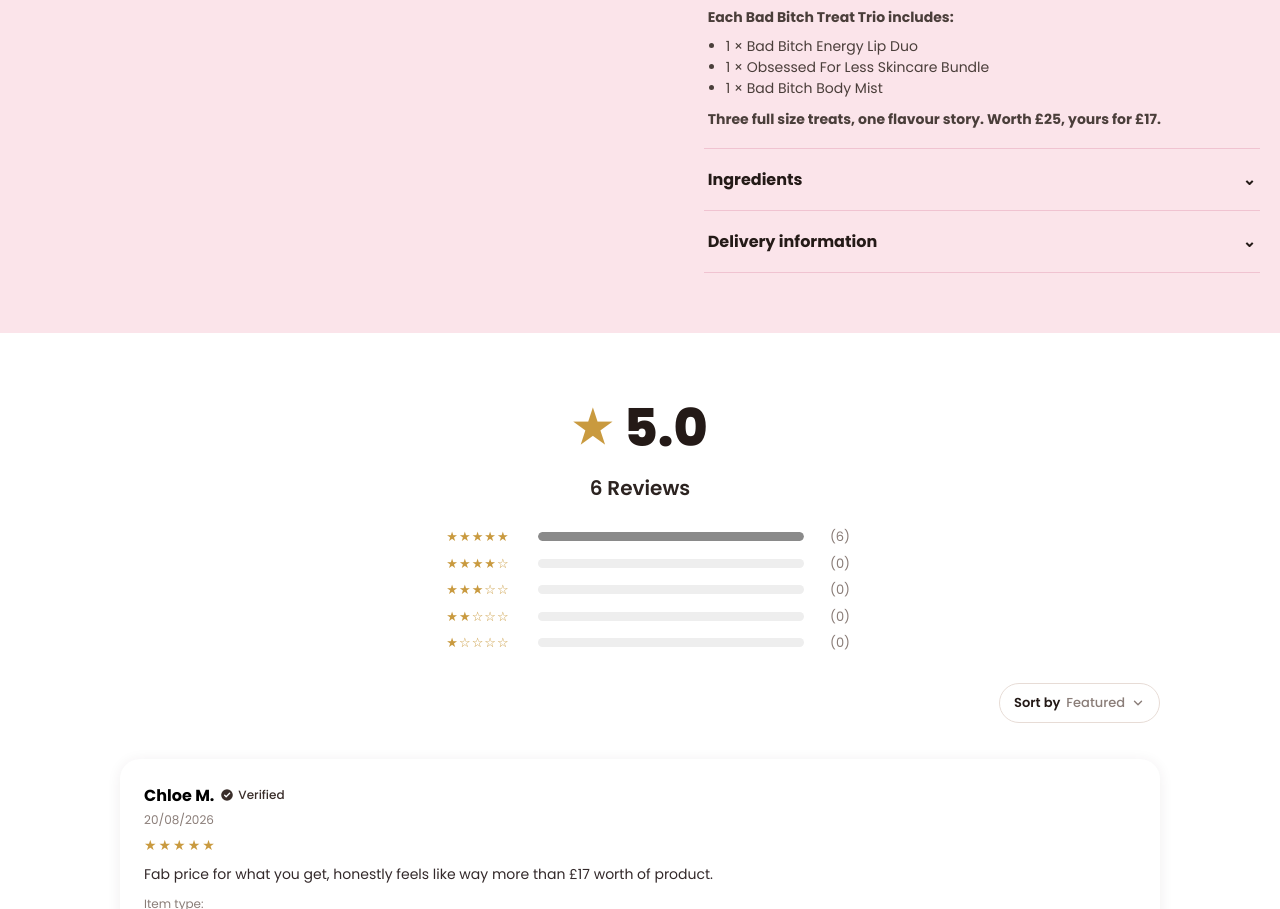
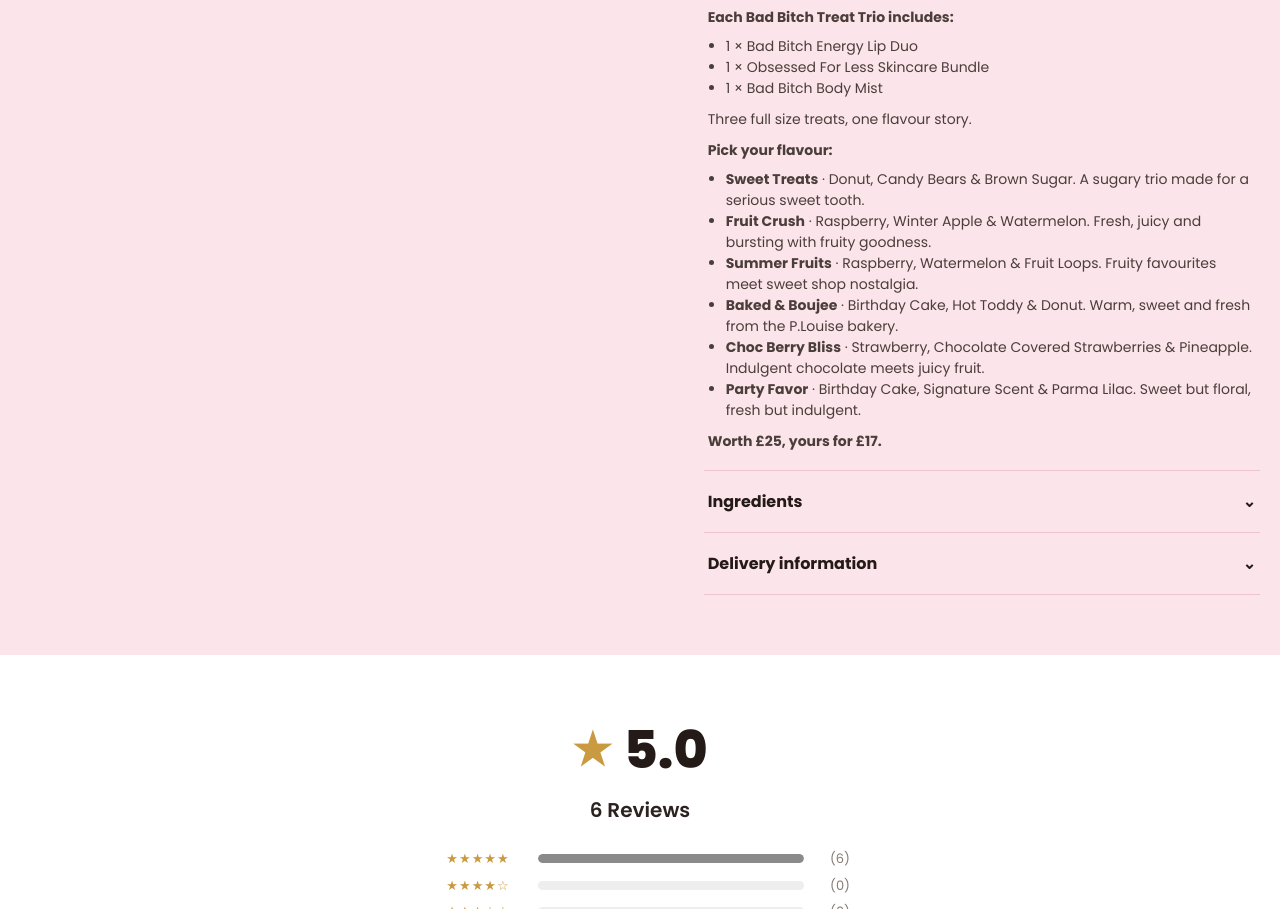
Before and after one commit to asafewebdev/PLOUISE-, a website: page index.html in a window 1280 px wide. Shown: the part 1353-2262 px from the top of the page. Drawn offline with Linux system fonts and the light colour scheme.

Commit message:
Atualiza descricao do produto com lista completa de sabores

```diff
--- a/index.html
+++ b/index.html
@@ -462,7 +462,17 @@
               <li>1 × Obsessed For Less Skincare Bundle</li>
               <li>1 × Bad Bitch Body Mist</li>
             </ul>
-            <p style="font-weight:700;margin-top:10px">Three full size treats, one flavour story. Worth £25, yours for £17.</p>
+            <p style="margin-top:10px;margin-bottom:10px">Three full size treats, one flavour story.</p>
+            <p style="margin-bottom:6px"><strong>Pick your flavour:</strong></p>
+            <ul>
+              <li><strong>Sweet Treats</strong> · Donut, Candy Bears & Brown Sugar. A sugary trio made for a serious sweet tooth.</li>
+              <li><strong>Fruit Crush</strong> · Raspberry, Winter Apple & Watermelon. Fresh, juicy and bursting with fruity goodness.</li>
+              <li><strong>Summer Fruits</strong> · Raspberry, Watermelon & Fruit Loops. Fruity favourites meet sweet shop nostalgia.</li>
+              <li><strong>Baked & Boujee</strong> · Birthday Cake, Hot Toddy & Donut. Warm, sweet and fresh from the P.Louise bakery.</li>
+              <li><strong>Choc Berry Bliss</strong> · Strawberry, Chocolate Covered Strawberries & Pineapple. Indulgent chocolate meets juicy fruit.</li>
+              <li><strong>Party Favor</strong> · Birthday Cake, Signature Scent & Parma Lilac. Sweet but floral, fresh but indulgent.</li>
+            </ul>
+            <p style="font-weight:700;margin-top:10px">Worth £25, yours for £17.</p>
           </div></div>
         </div>
         <div class="acc">
@@ -586,12 +596,12 @@
 /* g = index into GALLERY of this flavour's photo, so picking a flavour
    jumps the main gallery straight to its packaging shot. */
 const FLAVOURS = [
- {n:"Sweet Treats", i:"3_for_20_N3_Shopify.jpg?v=1786971978", g:6, blurb:"Donut & Candy Bears · a sugary trio for the ultimate sweet tooth."},
- {n:"Fruit Crush", i:"3for_20V2Shopify.jpg?v=1786106709", g:0, blurb:"Raspberry, Winter Apple & Watermelon · fresh, juicy and fruity."},
- {n:"Summer Fruits", i:"3_for_20_N2_Shopify.jpg?v=1786971978", g:3, blurb:"Watermelon, Candy Bears & Blue Raspberry · candy coated summer vibes."},
- {n:"Baked & Boujee", i:"3for_20V4Shopify.jpg?v=1786106709", g:1, blurb:"Birthday Cake, Hot Toddy & Donut · warm, indulgent bakery treats."},
- {n:"Choc Berry Bliss", i:"3for_20V5Shopify.jpg?v=1786106709", g:2, blurb:"Strawberry, Chocolate Covered Strawberries & Pineapple · sweet & fruity."},
- {n:"Party Favor", i:"3_for_20_N1_Shopify_4c7346dd-6c83-4a32-9c14-f80dcbbe22f0.jpg?v=1786972054", g:4, blurb:"Parma Lilac, Birthday Cake & Signature Scent · sweet but floral."}
+ {n:"Sweet Treats", i:"3_for_20_N3_Shopify.jpg?v=1786971978", g:6, blurb:"Donut, Candy Bears & Brown Sugar · A sugary trio made for a serious sweet tooth."},
+ {n:"Fruit Crush", i:"3for_20V2Shopify.jpg?v=1786106709", g:0, blurb:"Raspberry, Winter Apple & Watermelon · Fresh, juicy and bursting with fruity goodness."},
+ {n:"Summer Fruits", i:"3_for_20_N2_Shopify.jpg?v=1786971978", g:3, blurb:"Raspberry, Watermelon & Fruit Loops · Fruity favourites meet sweet shop nostalgia."},
+ {n:"Baked & Boujee", i:"3for_20V4Shopify.jpg?v=1786106709", g:1, blurb:"Birthday Cake, Hot Toddy & Donut · Warm, sweet and fresh from the P.Louise bakery."},
+ {n:"Choc Berry Bliss", i:"3for_20V5Shopify.jpg?v=1786106709", g:2, blurb:"Strawberry, Chocolate Covered Strawberries & Pineapple · Indulgent chocolate meets juicy fruit."},
+ {n:"Party Favor", i:"3_for_20_N1_Shopify_4c7346dd-6c83-4a32-9c14-f80dcbbe22f0.jpg?v=1786972054", g:4, blurb:"Birthday Cake, Signature Scent & Parma Lilac · Sweet but floral, fresh but indulgent."}
 ];
 FLAVOURS.forEach(f=>f.img=TRIO_CDN+f.i);
 let selectedFlavour = 5; // Party Favor — matches the linked product variant
```
